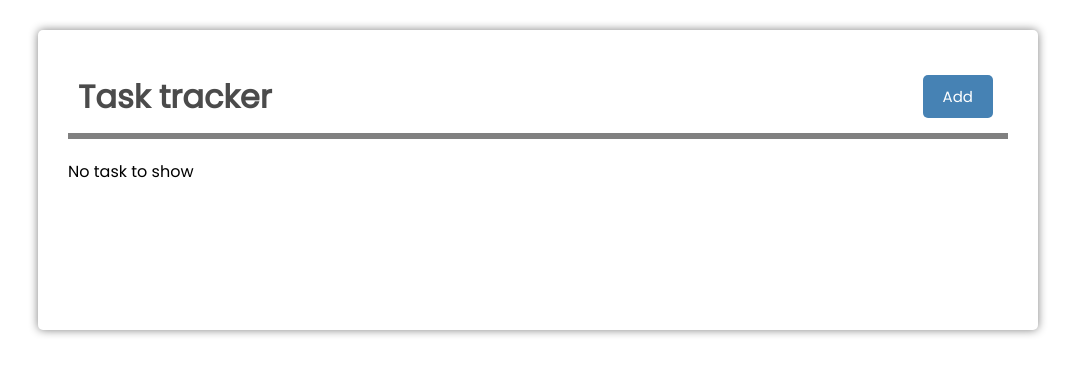
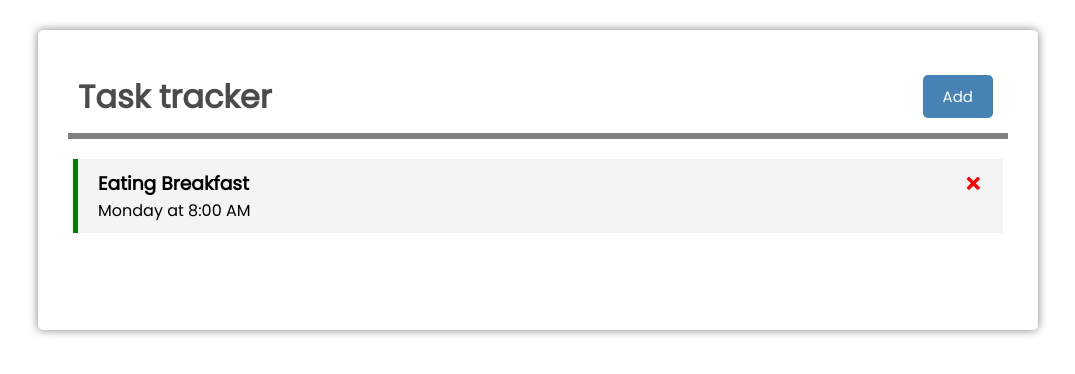
Before and after one commit to JPvenadas/task-tracker, a React (Create React App) app: page / in a window 1280 px wide. Shown: the top 374 px of the page, without its empty margins (102-1177 px from the left). Built offline with nearby package versions, Linux system fonts and the light colour scheme; data requests are answered from the project's data file.

Commit message:
fully created an accessible json server

```diff
--- a/db.json
+++ b/db.json
@@ -1,22 +1,10 @@
 {
   "tasks": [
     {
-      "id": 1,
-      "description": "Outing with friends",
+      "description": "Eating Breakfast",
       "day": "Monday at 8:00 AM",
-      "reminder": "false"
-    },
-    {
-      "id": 2,
-      "description": "Shopping Groceries",
-      "day": "Thursday at 8:00 AM",
-      "reminder": "false"
-    },
-    {
-      "id": 3,
-      "description": "Develop Applications",
-      "day": "Friday at 8:00 AM",
-      "reminder": "false"
+      "reminder": true,
+      "id": 1
     }
   ]
 }
--- a/src/App.js
+++ b/src/App.js
@@ -1,4 +1,4 @@
-import { useState } from "react"
+import { useState, useEffect } from "react"
 import Header from "./components/Header"
 import Tasks from "./components/Tasks"
 import Addtask from "./components/Addtask"
@@ -6,10 +6,24 @@ import Addtask from "./components/Addtask"
 const App = () =>{
   const [showAdd, setShowAdd] = useState(false)
   const [tasks, setTasks] = useState([])
+
+  useEffect(()=>{
+     fetchTasks().then(result =>{
+       setTasks(result)
+     })
+  },[])
+
+  const fetchTasks = async () =>{
+    const res = await fetch('http://localhost:5000/tasks')
+    let data = res.json();
+   return data
+  }
+
   const addTask = ()=>{
     setShowAdd(true)
   }
-      const deleteTask = (id)=>{
+  const deleteTask = async(id)=>{
+    await fetch(`http://localhost:5000/tasks/${id}`,{method: 'DELETE'})
     setTasks(tasks.filter(task=> id !== task.id))
   }
   const togglereminder = (id)=>{
@@ -18,12 +32,15 @@ const App = () =>{
   const closeAdd = () =>{
     setShowAdd(false)
   }
-      const onSubmit = (task)=>{
-
-         let newtask = { id: Math.floor(Math.random()*100000000), ...task}
+  const onSubmit = async (task)=>{
+    const res = await fetch('http://localhost:5000/tasks',
+    {
+      method: 'POST',
+      headers: {'Content-type':'application/json'},
+      body: JSON.stringify(task)
+    })
+    let newtask = await res.json()
     setTasks([...tasks, newtask])
-        setShowAdd(false)
-
   }
   return(
     <div className="container">
```
Lines whose indentation alone changed are shown as unchanged.
